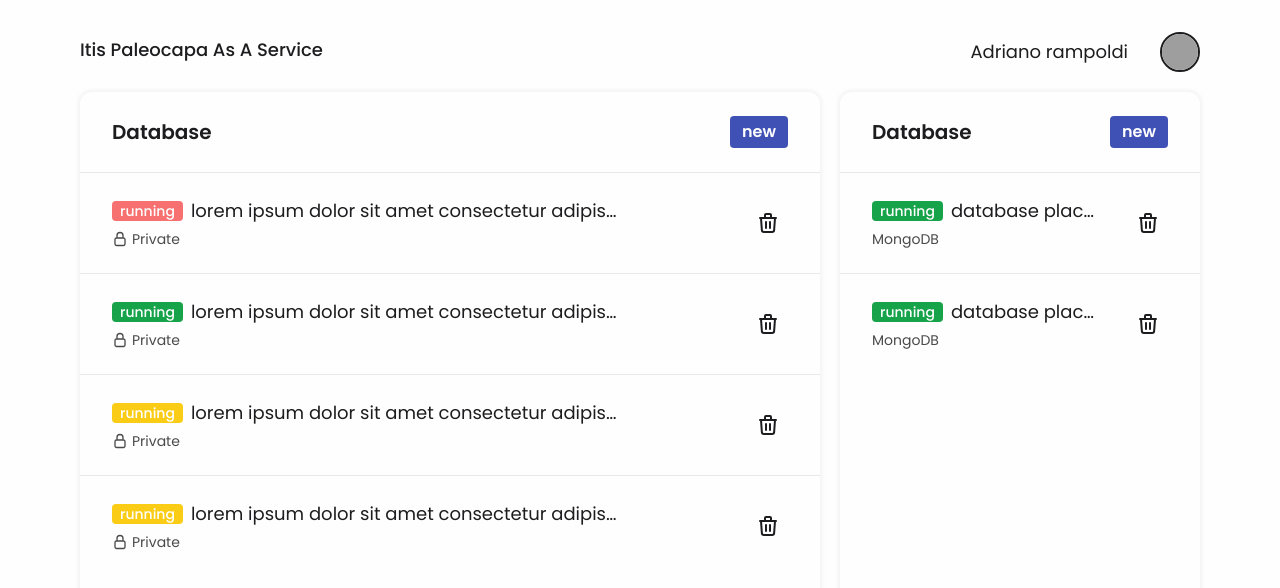
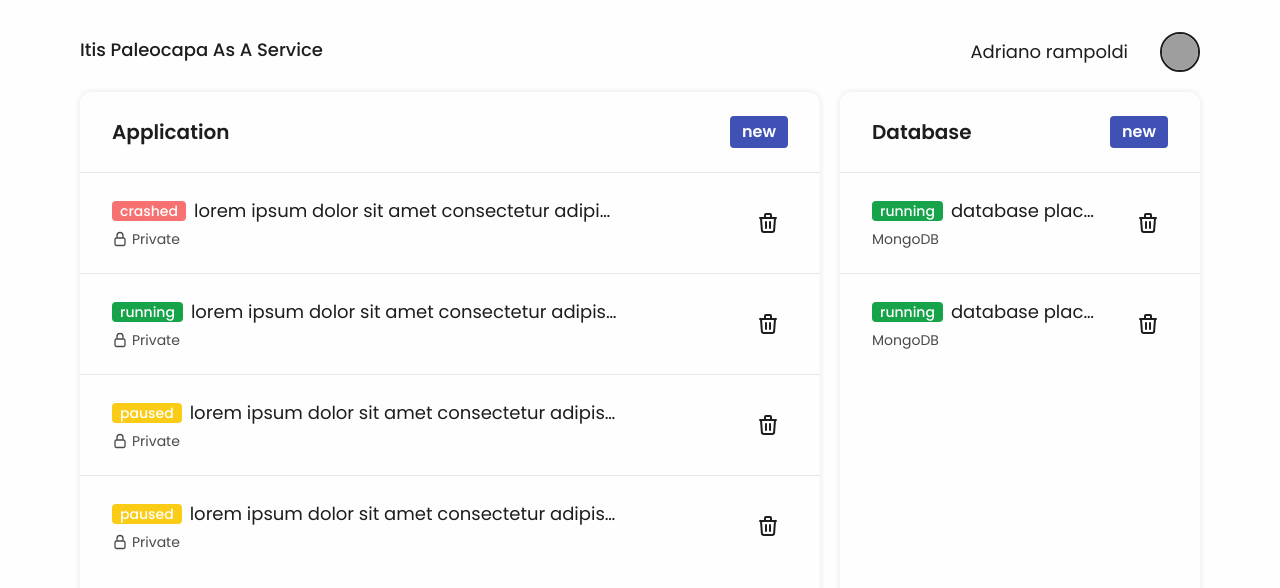
Before and after one commit to ipaas-org/ipaas-frontend, a React (Vite) app: page / in a window 1280 px wide. Both pictures are taken after a click on the button "accedi con PaleoID". Shown: the top 588 px of the page. Built offline with nearby package versions, Linux system fonts and the light colour scheme; grey boxes are pictures that could not be loaded; the HTML template or start-up script is replaced by a standard one.

Commit message:
finito header modal

```diff
--- a/src/App.jsx
+++ b/src/App.jsx
@@ -1,6 +1,6 @@
 import { useState, useEffect } from 'react';
+import Dashboard from './pages/Dashboard';
 import Login from './pages/Login';
-import Application from './pages/Application';
 
 const App = function () {
   const [loggedIn, setLoggedIn] = useState(false);
@@ -9,7 +9,7 @@ const App = function () {
   //   setLoggedIn(true);
   // }, [])
 
-  return loggedIn ? <Application setLoggedIn={setLoggedIn} /> : <Login setLoggedIn={setLoggedIn} />;
+  return loggedIn ? <Dashboard setLoggedIn={setLoggedIn} /> : <Login setLoggedIn={setLoggedIn} />;
 };
 
 export default App;
--- a/src/components/application/ApplicationContainer.jsx
+++ b/src/components/application/ApplicationContainer.jsx
@@ -32,7 +32,7 @@ const ApplicationContainer = function () {
     <div className='custom-shadow overflow-hidden rounded-xl md:col-span-8'>
       <div className='h-full w-full divide-y divide-light-gray overflow-y-auto'>
         <div className='flex items-center justify-between px-8 py-6 text-xl font-semibold'>
-          <span>Database</span>
+          <span>Application</span>
           <button onClick={() => setShowModal(true)} className='rounded bg-blue py-1 px-3 text-base text-white'>
             new
           </button>
--- a/src/components/application/ApplicationItem.jsx
+++ b/src/components/application/ApplicationItem.jsx
@@ -9,8 +9,8 @@ const ApplicationItem = function ({ application, id }) {
       <div className='col-span-3'>
         <div className='flex items-center'>
           {state === 'running' && <div className='mr-2 rounded bg-green-600 px-2 text-sm font-medium text-white'>running</div>}
-          {state === 'paused' && <div className='mr-2 rounded bg-yellow-400 px-2 text-sm font-medium text-white'>running</div>}
-          {state === 'crashed' && <div className='mr-2 rounded bg-red-400 px-2 text-sm font-medium text-white'>running</div>}
+          {state === 'paused' && <div className='mr-2 rounded bg-yellow-400 px-2 text-sm font-medium text-white'>paused</div>}
+          {state === 'crashed' && <div className='mr-2 rounded bg-red-400 px-2 text-sm font-medium text-white'>crashed</div>}
 
           <h4 className='truncate text-ellipsis text-lg'>lorem ipsum dolor sit amet consectetur adipisicing</h4>
         </div>
--- a/src/components/application/ApplicationModal.jsx
+++ b/src/components/application/ApplicationModal.jsx
@@ -9,8 +9,14 @@ const ApplicationModal = function ({ setShowModal }) {
 
   useEffect(() => {}, []);
 
+  const handleClose = function (e) {
+    if (e.target.classList.contains('absolute')) {
+      setShowModal(false);
+    }
+  };
+
   return (
-    <div className='absolute inset-0 flex items-center justify-center bg-black bg-opacity-25'>
+    <div onClick={handleClose} className='absolute inset-0 flex items-center justify-center bg-black bg-opacity-25'>
       <div className='custom-shadow max-h-[80%] w-4/5 overflow-y-scroll rounded-xl bg-white px-2 md:px-8 lg:w-1/3'>
         <div className='py-8 text-xl font-semibold'>new application</div>
         <div className='mb-6'>
--- a/src/components/database/DatabaseItem.jsx
+++ b/src/components/database/DatabaseItem.jsx
@@ -9,8 +9,8 @@ const DatabaseItem = function ({ database, id }) {
       <div className='col-span-3'>
         <div className='flex items-center'>
           {state === 'running' && <div className='mr-2 rounded bg-green-600 px-2 text-sm font-medium text-white'>running</div>}
-          {state === 'paused' && <div className='mr-2 rounded bg-yellow-400 px-2 text-sm font-medium text-white'>running</div>}
-          {state === 'crashed' && <div className='mr-2 rounded bg-red-400 px-2 text-sm font-medium text-white'>running</div>}
+          {state === 'paused' && <div className='mr-2 rounded bg-yellow-400 px-2 text-sm font-medium text-white'>paused</div>}
+          {state === 'crashed' && <div className='mr-2 rounded bg-red-400 px-2 text-sm font-medium text-white'>crashed</div>}
 
           <h4 className='truncate text-ellipsis text-lg'>database placeholder</h4>
         </div>
--- a/src/components/database/DatabaseModal.jsx
+++ b/src/components/database/DatabaseModal.jsx
@@ -2,9 +2,16 @@ import { useState } from 'react';
 const DatabaseModal = function ({ setShowModal }) {
   const [databaseName, setDatabaseName] = useState('');
   const [databaseDBMS, setDatabaseDBMS] = useState('MongoDB');
+
+  const handleClose = function (e) {
+    if (e.target.classList.contains('absolute')) {
+      setShowModal(false);
+    }
+  };
+
   // todo: fare il controllo sui dati in input con validator e creare componenti per gli errori di messaggio
   return (
-    <div className='absolute inset-0 flex items-center justify-center bg-black bg-opacity-25'>
+    <div onClick={handleClose} className='absolute inset-0 flex items-center justify-center bg-black bg-opacity-25'>
       <div className='custom-shadow w-4/5 rounded-xl bg-white px-2 md:px-8 lg:w-1/3'>
         <div className='py-8 text-xl font-semibold'>new database</div>
         <div className='mb-6'>
--- a/src/components/header/HeaderModal.jsx
+++ b/src/components/header/HeaderModal.jsx
@@ -1,4 +1,6 @@
-import { useState } from 'react';
+import { useEffect } from 'react';
+
+// import { useState } from 'react';
 const HeaderModal = function ({ setShowModal, setLoggedIn }) {
   const handleBackgroundClick = function (e) {
     if (e.target.classList.contains('absolute')) {
@@ -7,10 +9,19 @@ const HeaderModal = function ({ setShowModal, setLoggedIn }) {
   };
   return (
     <div onClick={handleBackgroundClick} className='absolute inset-0 bg-opacity-10'>
-      <div
-        onClick={() => setLoggedIn(false)}
-        className='custom-shadow absolute right-16 mt-20 h-44 w-1/4 rounded bg-yellow-300'
-      ></div>
+      <div className=' custom-shadow absolute right-20 mt-20 space-y-4 rounded border-r-4 border-blue bg-white py-6 px-8 text-end text-lg'>
+        <div className=''>dance.vance.adam.studente@itispaleocapa.it</div>
+        <div className='cursor-pointer'>theme</div>
+        <div
+          onClick={e => {
+            setLoggedIn(false);
+            e.stopPropagation();
+          }}
+          className='cursor-pointer font-semibold'
+        >
+          logout
+        </div>
+      </div>
     </div>
   );
 };
--- a/src/pages/Application.jsx
+++ b/src/pages/Dashboard.jsx
@@ -2,7 +2,7 @@ import Header from '../components/header/Header';
 import ApplicationContainer from '../components/application/ApplicationContainer';
 import DatabaseContainer from '../components/database/DatabaseContainer';
 
-const Application = function ({setLoggedIn}) {
+const Dashboard = function ({setLoggedIn}) {
   return (
     <div className='relative h-screen px-2 md:px-10 lg:px-20'>
       <Header setLoggedIn={setLoggedIn} />
@@ -14,4 +14,4 @@ const Application = function ({setLoggedIn}) {
   );
 };
 
-export default Application;
+export default Dashboard;
```
